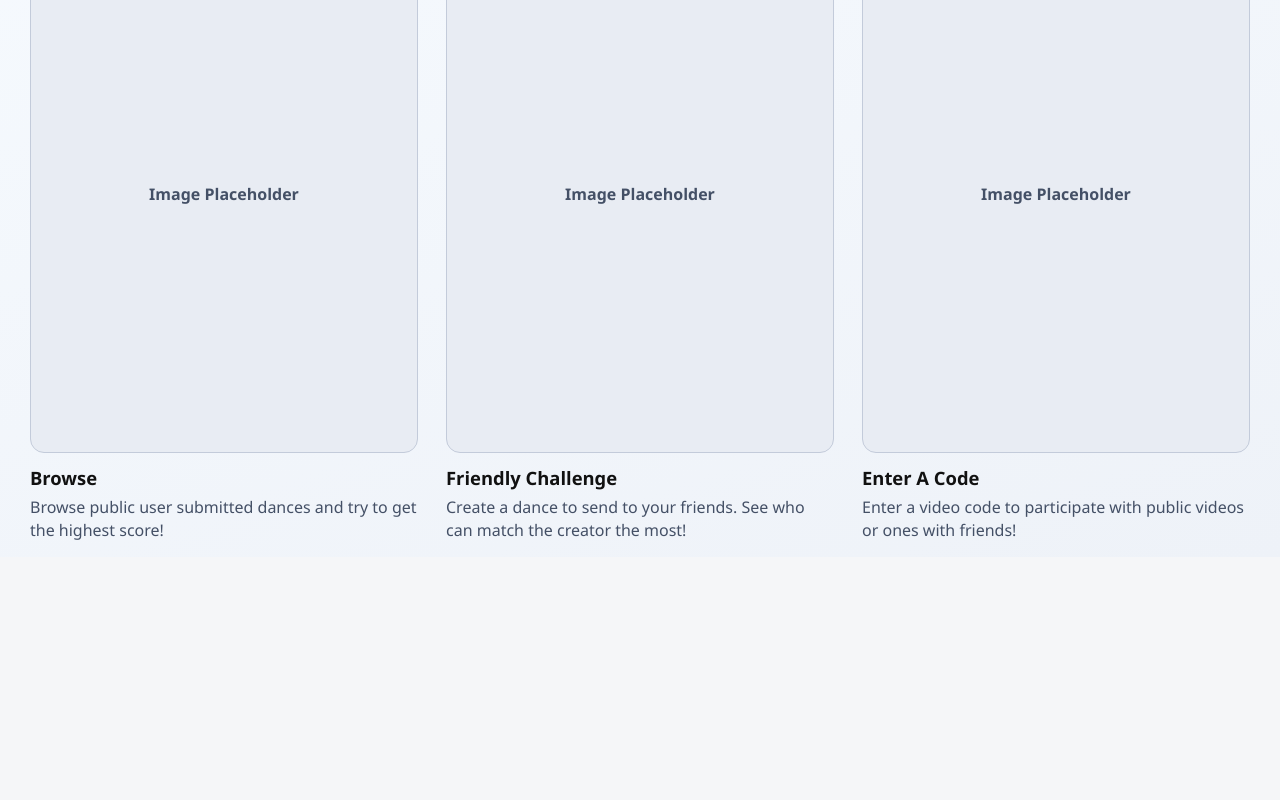
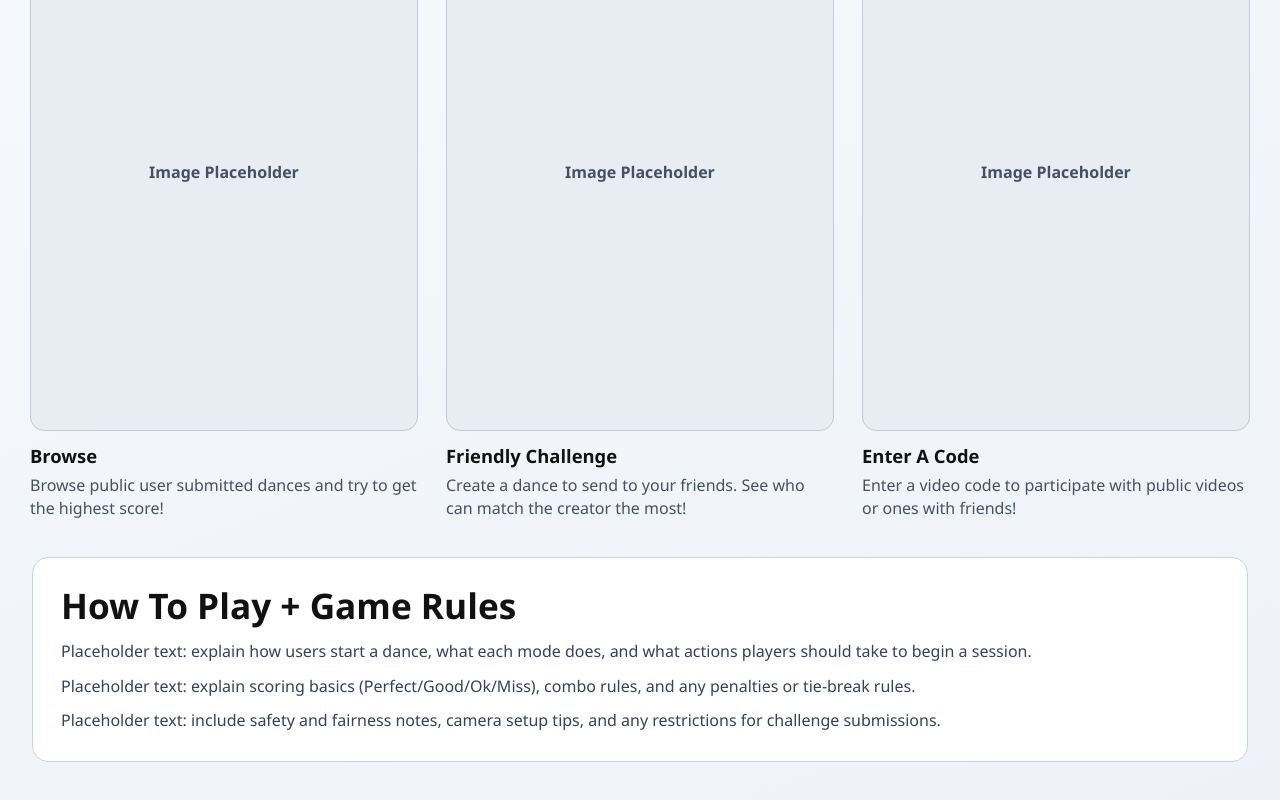
Before and after one commit to anmol-thapa/browser-boogie, a React (Vite) app in the folder frontend/: page / in a window 1280 px wide. Shown: the part 296-1096 px from the top of the page. Before the commit the page ends 853 px from the top, so only its background shows below. Built offline with nearby package versions, Linux system fonts and the light colour scheme.

Commit message:
Added information panel below home buttons

```diff
--- a/frontend/src/pages/HomePage.tsx
+++ b/frontend/src/pages/HomePage.tsx
@@ -52,6 +52,22 @@ export default function HomePage() {
             </div>
           ))}
         </div>
+
+        <section className="home-info-panel">
+          <h2 className="home-info-title">How To Play + Game Rules</h2>
+          <p className="home-info-text">
+            Placeholder text: explain how users start a dance, what each mode does, and what actions
+            players should take to begin a session.
+          </p>
+          <p className="home-info-text">
+            Placeholder text: explain scoring basics (Perfect/Good/Ok/Miss), combo rules, and any
+            penalties or tie-break rules.
+          </p>
+          <p className="home-info-text">
+            Placeholder text: include safety and fairness notes, camera setup tips, and any
+            restrictions for challenge submissions.
+          </p>
+        </section>
       </main>
     </div>
   );
--- a/frontend/src/pages/homepage.css
+++ b/frontend/src/pages/homepage.css
@@ -61,13 +61,14 @@
   display: flex;
   flex-direction: column;
   align-items: center;
-  justify-content: center;
-  padding: 16px;
+  justify-content: flex-start;
+  gap: 38px;
+  padding: 28px 16px 48px;
   text-align: center;
 }
 
 .home-title {
-  margin: 0 0 72px 0;
+  margin: 0;
   font-size: clamp(2rem, 6vw, 4rem);
   line-height: 1.05;
 }
@@ -113,6 +114,31 @@
   line-height: 1.4;
 }
 
+.home-info-panel {
+  width: min(1220px, 95vw);
+  background: #ffffff;
+  border: 1px solid #c7d3e6;
+  border-radius: 16px;
+  padding: 28px;
+  text-align: left;
+}
+
+.home-info-title {
+  margin: 0 0 14px 0;
+  font-size: clamp(1.6rem, 3vw, 2.2rem);
+  line-height: 1.1;
+}
+
+.home-info-text {
+  margin: 0 0 10px 0;
+  color: #32435d;
+  line-height: 1.55;
+}
+
+.home-info-text:last-child {
+  margin-bottom: 0;
+}
+
 @media (max-width: 1280px) {
   .home-image-btn,
   .home-action-card {
@@ -133,4 +159,8 @@
   .home-action-card {
     text-align: center;
   }
+
+  .home-info-panel {
+    padding: 20px;
+  }
 }
```
